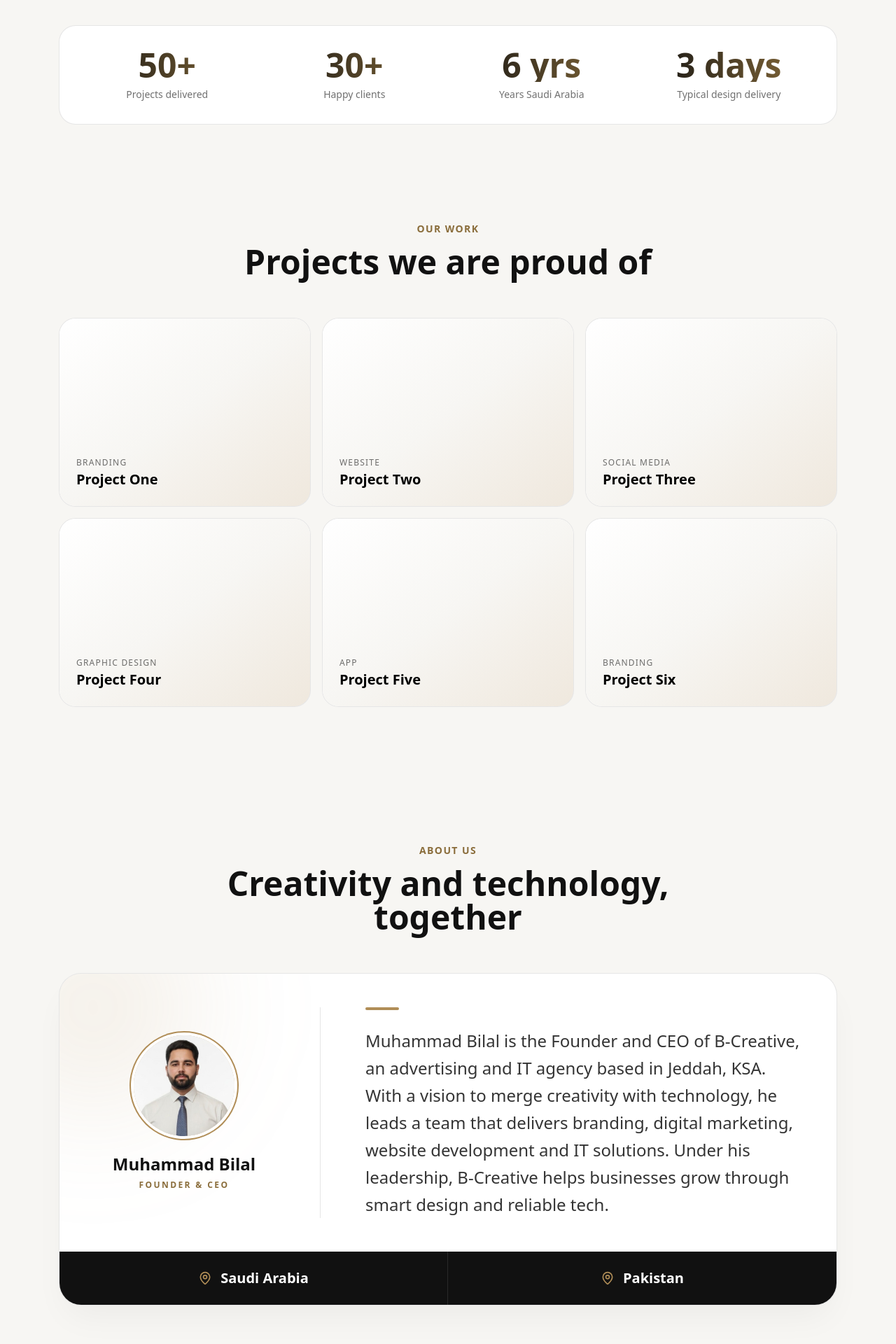
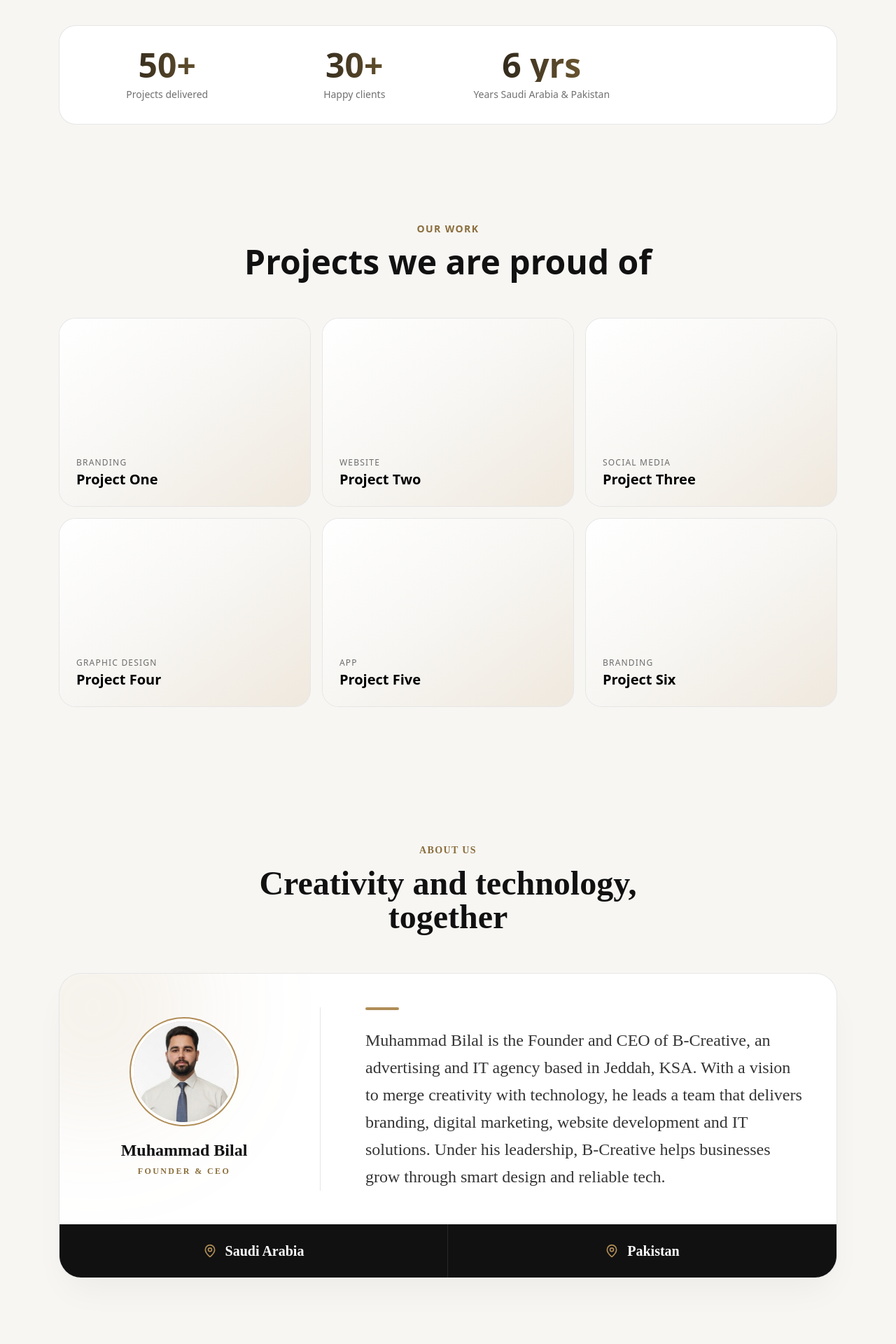
Before and after one commit to palwashasheikh/advertising-agency, a Next.js app: page / in a window 1280 px wide. Shown: the part 2520-4440 px from the top of the page at 70% size. Built offline with nearby package versions, Linux system fonts and the light colour scheme; a web font is replaced by a local one.

Commit message:
about: times new roman

```diff
--- a/app/components/About.tsx
+++ b/app/components/About.tsx
@@ -6,10 +6,11 @@ import SectionHead from "./SectionHead";
 
 export default function About() {
   return (
-    <section id="about" className="mx-auto max-w-6xl px-5 py-24">
+    <section id="about" className="font-times mx-auto max-w-6xl px-5 py-24">
       <SectionHead
         eyebrow="About Us"
         title="Creativity and technology, together"
+        titleClass="font-times"
       />
 
       <Reveal>
@@ -29,14 +30,12 @@ export default function About() {
                     className="object-cover object-top"
                   />
                 ) : (
-                  <div className="font-display flex h-full w-full items-center justify-center bg-ink text-4xl font-semibold text-white">
+                  <div className="flex h-full w-full items-center justify-center bg-ink text-4xl font-semibold text-white">
                     MB
                   </div>
                 )}
               </div>
-              <h3 className="font-display mt-6 text-2xl font-semibold">
-                {ceo.name}
-              </h3>
+              <h3 className="mt-6 text-2xl font-bold">{ceo.name}</h3>
               <p className="mt-1.5 text-xs font-semibold uppercase tracking-[0.2em] text-accent">
                 {ceo.role}
               </p>
@@ -44,7 +43,7 @@ export default function About() {
 
             <div className="md:border-l md:border-line md:pl-12 lg:pl-16">
               <span className="block h-1 w-12 rounded-full bg-brand" />
-              <p className="font-display mt-6 text-xl leading-relaxed text-ink/85 sm:text-2xl sm:leading-relaxed">
+              <p className="mt-6 text-xl leading-relaxed text-ink/85 sm:text-2xl sm:leading-relaxed">
                 {ceo.text}
               </p>
             </div>
@@ -58,7 +57,7 @@ export default function About() {
                 className="flex items-center justify-center gap-3 px-6 py-6"
               >
                 <MapPin className="h-5 w-5 text-brand" />
-                <span className="font-display text-xl font-semibold">{l}</span>
+                <span className="text-xl font-bold">{l}</span>
               </div>
             ))}
           </div>
--- a/app/components/SectionHead.tsx
+++ b/app/components/SectionHead.tsx
@@ -4,17 +4,23 @@ export default function SectionHead({
   eyebrow,
   title,
   text,
+  titleClass = "",
 }: {
   eyebrow: string;
   title: string;
   text?: string;
+  titleClass?: string;
 }) {
   return (
     <Reveal className="mx-auto mb-14 max-w-2xl text-center">
       <span className="text-sm font-semibold uppercase tracking-widest text-accent">
         {eyebrow}
       </span>
-      <h2 className="mt-3 text-3xl font-semibold sm:text-5xl">{title}</h2>
+      <h2
+        className={`mt-3 text-3xl font-semibold sm:text-5xl ${titleClass}`}
+      >
+        {title}
+      </h2>
       {text && <p className="mt-4 text-ink/60">{text}</p>}
     </Reveal>
   );
--- a/lib/site.ts
+++ b/lib/site.ts
@@ -45,8 +45,8 @@ export const services = [
 export const stats = [
   { value: 50, suffix: "+", label: "Projects delivered" },
   { value: 30, suffix: "+", label: "Happy clients" },
-  { value: 6, suffix: " yrs", label: "Years Saudi Arabia" },
-  { value: 3, suffix: " days", label: "Typical design delivery" },
+  { value: 6, suffix: " yrs", label: "Years Saudi Arabia & Pakistan" },
+  // { value: 3, suffix: " days", label: "Typical design delivery" },
 ];
 
 
```
